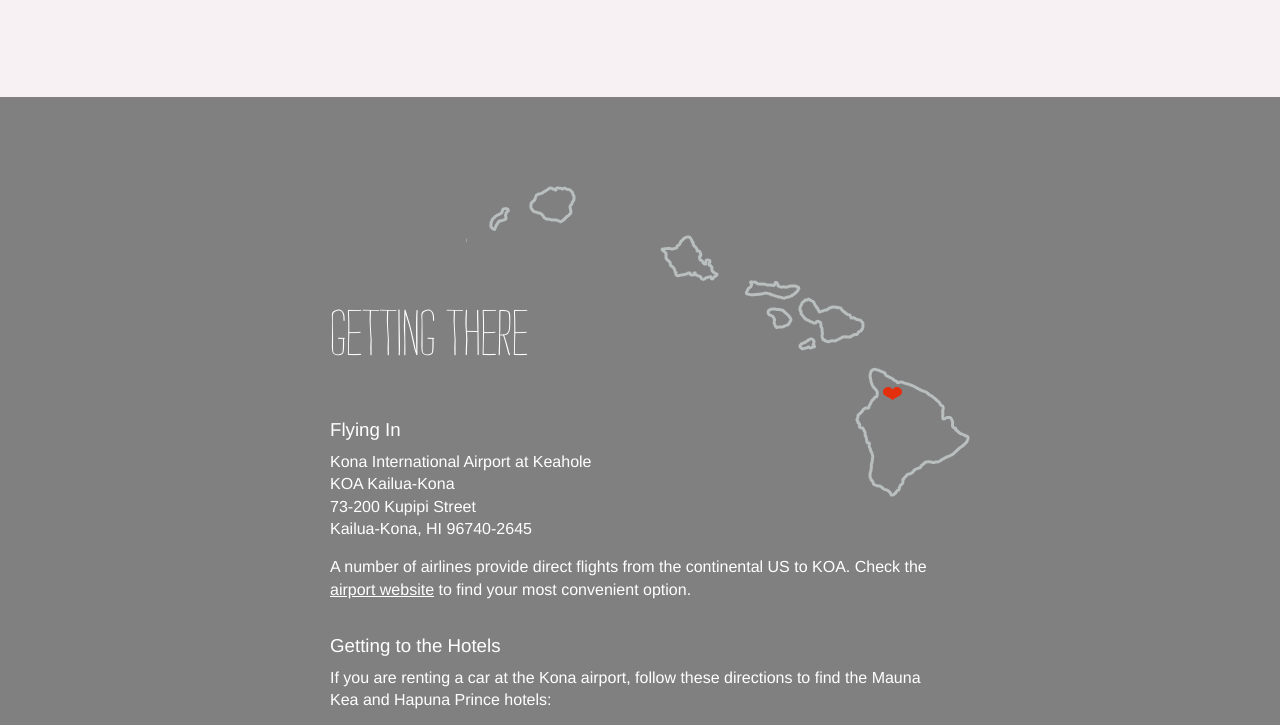
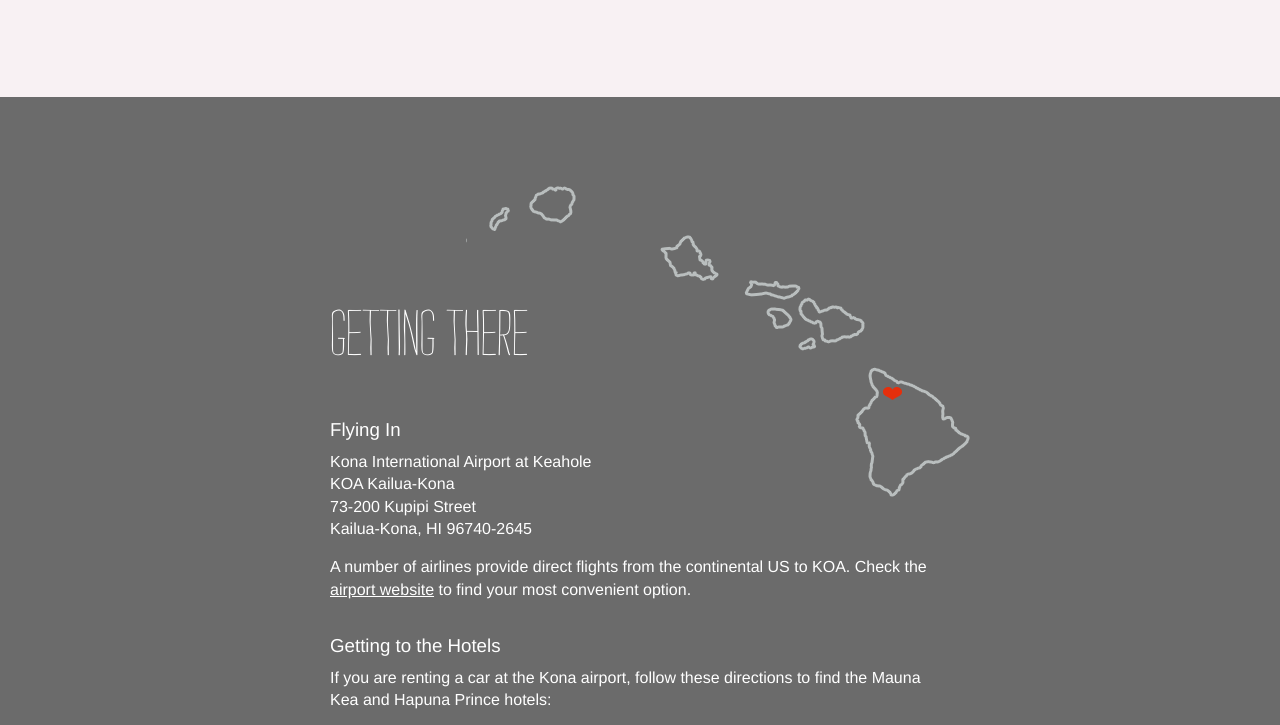
Before and after one commit to kylecrouse/klizgetsmarried, a website: page app/index.html in a window 1280 px wide. Shown: the part 3143-3868 px from the top of the page. Drawn offline with Linux system fonts and the light colour scheme; a small style sheet from the web is missing.

Commit message:
changing the gray

```diff
--- a/app/styles/main.css
+++ b/app/styles/main.css
@@ -122,7 +122,7 @@ a:active {
 }
 
 .getting-there {
-  background-color: #808080;
+  background-color: #6B6B6B;
   color: #fff;
   padding: 40px 20px;
 }
@@ -179,7 +179,7 @@ a:active {
     margin-bottom: 50px;
   }
   .getting-there {
-    background: #808080 url("../images/hawaii.png") no-repeat 60% 10%;
+    background: #6B6B6B url("../images/hawaii.png") no-repeat 60% 10%;
     padding: 200px 0 100px;
   }
   .accommodations {
```
